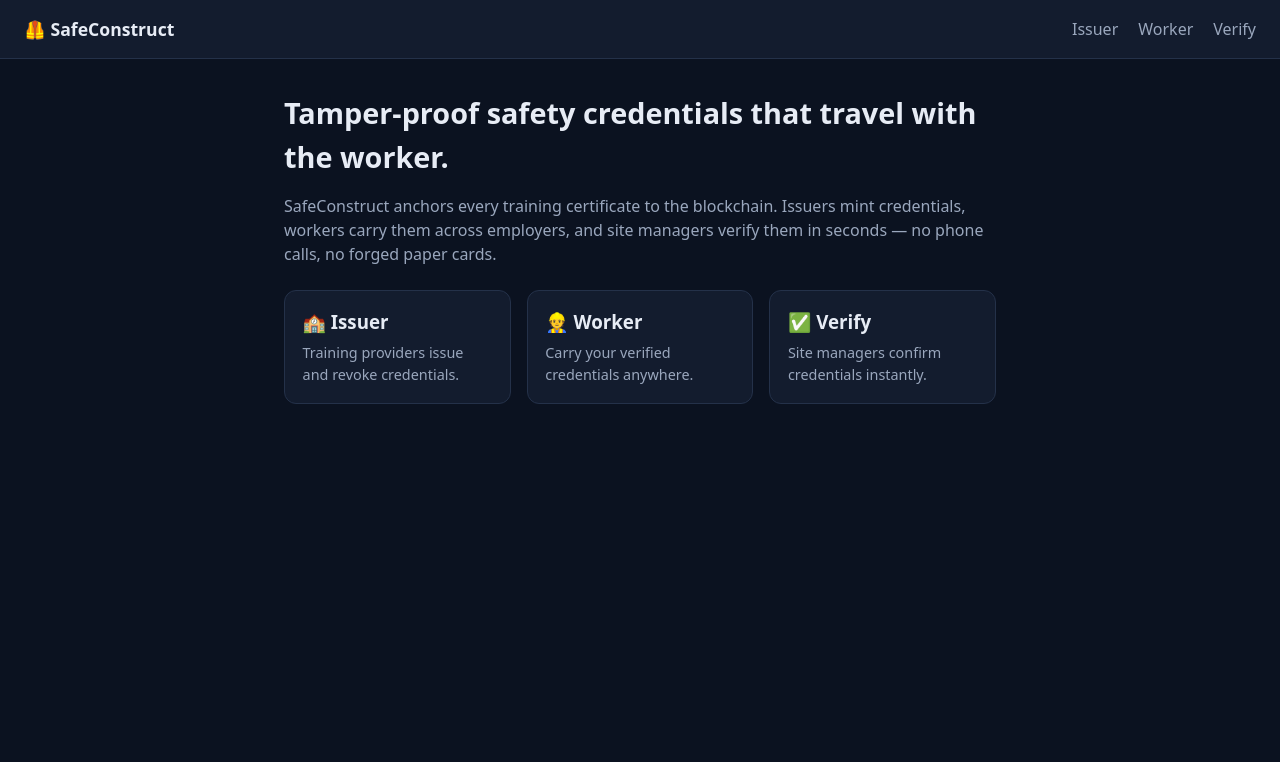
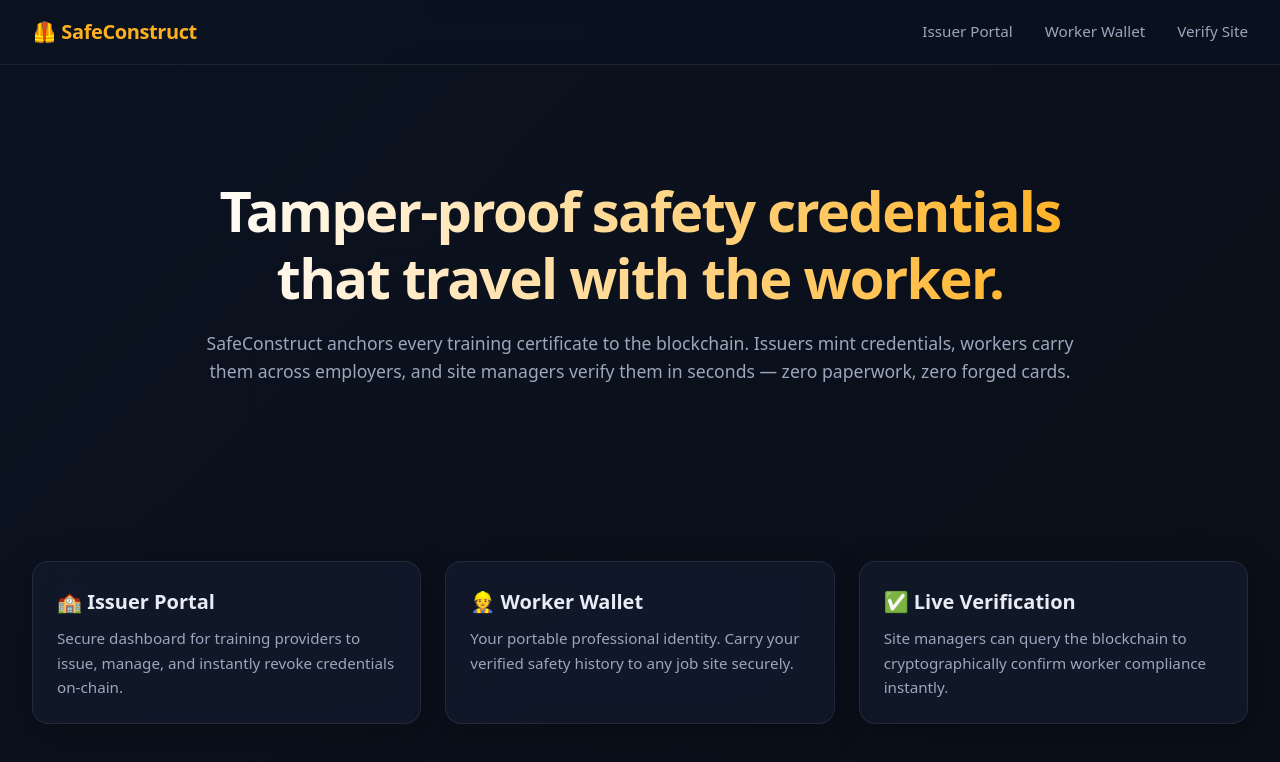
Before and after one commit to sollymolly/SafeConstruct, a Next.js app in the folder web/: page / in a window 1280 px wide. Shown: the top 762 px of the page. Built offline with nearby package versions, Linux system fonts and the light colour scheme.

Commit message:
updated ui and frontend changes

```diff
--- a/web/src/app/globals.css
+++ b/web/src/app/globals.css
@@ -1,123 +1,194 @@
 :root {
-  --bg: #0b1220;
-  --panel: #131c2e;
-  --panel-2: #1b2740;
+  --bg-gradient: linear-gradient(135deg, #0b1220 0%, #0a0f18 100%);
+  --panel: rgba(19, 28, 46, 0.7);
+  --panel-2: rgba(27, 39, 64, 0.8);
   --text: #e7ecf5;
+  --text-dark: #1a1300;
   --muted: #9aa7bd;
   --brand: #ffb020;
-  --ok: #1fae5a;
-  --warn: #d98a00;
-  --bad: #e0455e;
-  --border: #243149;
+  --brand-hover: #ffc459;
+  --ok: #22c55e;
+  --warn: #f59e0b;
+  --bad: #ef4444;
+  --border: rgba(255, 255, 255, 0.08);
+  --shadow: 0 8px 32px rgba(0, 0, 0, 0.3);
 }
 
 * {
   box-sizing: border-box;
 }
-html,
-body {
+
+html, body {
   margin: 0;
   padding: 0;
+  height: 100%;
 }
+
 body {
-  background: var(--bg);
+  background: var(--bg-gradient);
+  background-attachment: fixed;
   color: var(--text);
-  font-family: system-ui, -apple-system, "Segoe UI", Roboto, sans-serif;
-  line-height: 1.5;
+  font-family: system-ui, -apple-system, "Segoe UI", Roboto, Helvetica, sans-serif;
+  line-height: 1.6;
 }
+
 a {
   color: inherit;
   text-decoration: none;
+  transition: color 0.2s ease;
 }
 
 .nav {
   display: flex;
   align-items: center;
   justify-content: space-between;
-  padding: 1rem 1.5rem;
+  padding: 1rem 2rem;
   border-bottom: 1px solid var(--border);
-  background: var(--panel);
+  background: rgba(11, 18, 32, 0.8);
+  backdrop-filter: blur(12px);
+  position: sticky;
+  top: 0;
+  z-index: 50;
 }
+
+.nav-container {
+  display: flex;
+  align-items: center;
+  justify-content: space-between;
+  width: 100%;
+  max-width: 1440px;
+  margin: 0 auto;
+}
+
 .nav .brand {
-  font-weight: 700;
-  font-size: 1.1rem;
+  font-weight: 800;
+  font-size: 1.25rem;
+  letter-spacing: -0.02em;
+  color: var(--brand);
 }
+
 .nav nav a {
-  margin-left: 1.25rem;
+  margin-left: 2rem;
   color: var(--muted);
+  font-weight: 500;
+  font-size: 0.95rem;
 }
+
 .nav nav a:hover {
-  color: var(--text);
+  color: var(--brand);
 }
 
 .container {
-  max-width: 760px;
+  max-width: 1440px;
   margin: 0 auto;
-  padding: 2rem 1.5rem;
+  padding: 3rem 2rem;
 }
+
+.hero {
+  text-align: center;
+  padding: 4rem 0 6rem;
+  max-width: 900px;
+  margin: 0 auto;
+}
+
 h1 {
-  font-size: 1.8rem;
-  margin: 0 0 0.5rem;
+  font-size: 2.5rem;
+  margin: 0 0 1rem;
+  line-height: 1.2;
+  letter-spacing: -0.03em;
 }
+
+.hero h1 {
+  font-size: 3.5rem;
+  background: linear-gradient(to right, #fff, var(--brand));
+  -webkit-background-clip: text;
+  -webkit-text-fill-color: transparent;
+}
+
 h2 {
-  margin-top: 2rem;
-  font-size: 1.2rem;
+  margin: 0 0 1.5rem 0;
+  font-size: 1.5rem;
+  font-weight: 600;
 }
+
 .lead {
   color: var(--muted);
-  margin-bottom: 1.5rem;
+  font-size: 1.1rem;
+  margin-bottom: 2rem;
 }
+
 small {
   color: var(--muted);
 }
 
+.dashboard-layout {
+  display: grid;
+  grid-template-columns: 380px 1fr;
+  gap: 3rem;
+  align-items: start;
+}
+
+.auth-container {
+  max-width: 460px;
+  margin: 4rem auto;
+  text-align: center;
+}
+
 .cards {
   display: grid;
-  grid-template-columns: repeat(3, 1fr);
-  gap: 1rem;
-  margin-top: 1.5rem;
+  grid-template-columns: repeat(auto-fit, minmax(300px, 1fr));
+  gap: 1.5rem;
+  margin-top: 3rem;
 }
+
 .card {
   background: var(--panel);
   border: 1px solid var(--border);
-  border-radius: 12px;
-  padding: 1.1rem;
+  border-radius: 16px;
+  padding: 1.5rem;
+  backdrop-filter: blur(10px);
+  box-shadow: var(--shadow);
+  transition: transform 0.2s ease, border-color 0.2s ease;
 }
+
 .cards .card:hover {
   border-color: var(--brand);
+  transform: translateY(-4px);
 }
+
 .card h3 {
-  margin: 0 0 0.35rem;
+  margin: 0 0 0.5rem;
+  font-size: 1.25rem;
 }
+
 .card p {
   color: var(--muted);
   margin: 0;
-  font-size: 0.9rem;
+  font-size: 0.95rem;
 }
 
 .form {
   display: flex;
   flex-direction: column;
-  gap: 0.9rem;
-  max-width: 460px;
+  gap: 1.2rem;
+  text-align: left;
 }
+
 .form label {
   display: flex;
   flex-direction: column;
-  gap: 0.3rem;
-  font-size: 0.85rem;
-  color: var(--muted);
+  gap: 0.4rem;
+  font-size: 0.9rem;
+  color: var(--text);
+  font-weight: 500;
 }
-.form .row {
-  display: flex;
-  flex-direction: row;
-  gap: 0.9rem;
-}
+
 .row {
   display: flex;
   gap: 1rem;
   align-items: center;
 }
+
 .row.between {
   justify-content: space-between;
 }
@@ -126,34 +197,56 @@ input {
   background: var(--panel-2);
   border: 1px solid var(--border);
   color: var(--text);
-  padding: 0.6rem 0.7rem;
-  border-radius: 8px;
-  font-size: 0.95rem;
+  padding: 0.8rem 1rem;
+  border-radius: 10px;
+  font-size: 1rem;
   width: 100%;
+  transition: all 0.2s ease;
 }
+
 input:focus {
-  outline: 2px solid var(--brand);
+  outline: none;
   border-color: var(--brand);
+  box-shadow: 0 0 0 3px rgba(255, 176, 32, 0.2);
 }
 
 button {
   background: var(--brand);
-  color: #1a1300;
-  border: 0;
-  padding: 0.6rem 1rem;
-  border-radius: 8px;
-  font-weight: 600;
+  color: var(--text-dark);
+  border: none;
+  padding: 0.8rem 1.2rem;
+  border-radius: 10px;
+  font-weight: 700;
   cursor: pointer;
-  font-size: 0.95rem;
+  font-size: 1rem;
+  transition: background-color 0.2s ease, transform 0.1s ease;
+  display: flex;
+  justify-content: center;
+  align-items: center;
+  gap: 0.5rem;
 }
+
+button:hover:not(:disabled) {
+  background: var(--brand-hover);
+}
+
+button:active:not(:disabled) {
+  transform: scale(0.98);
+}
+
 button:disabled {
-  opacity: 0.6;
-  cursor: default;
+  opacity: 0.7;
+  cursor: not-allowed;
 }
+
 button.ghost {
   background: transparent;
   color: var(--bad);
   border: 1px solid var(--bad);
+}
+
+button.ghost:hover:not(:disabled) {
+  background: rgba(239, 68, 68, 0.1);
 }
 
 .list {
@@ -161,43 +254,93 @@ button.ghost {
   padding: 0;
   display: flex;
   flex-direction: column;
-  gap: 0.7rem;
+  gap: 1rem;
+  margin: 0;
+}
+
+.list-item-content {
+  display: flex;
+  flex-direction: column;
+  gap: 0.25rem;
 }
 
 .badge {
-  padding: 0.3rem 0.6rem;
+  padding: 0.4rem 0.8rem;
   border-radius: 999px;
   font-size: 0.75rem;
-  font-weight: 700;
-  letter-spacing: 0.03em;
-  background: var(--panel-2);
+  font-weight: 800;
+  letter-spacing: 0.05em;
+  text-transform: uppercase;
   white-space: nowrap;
 }
-.badge.ok {
-  background: rgba(31, 174, 90, 0.15);
-  color: var(--ok);
-}
-.badge.warn {
-  background: rgba(217, 138, 0, 0.15);
-  color: var(--warn);
-}
-.badge.bad {
-  background: rgba(224, 69, 94, 0.15);
-  color: var(--bad);
-}
+
+.badge.ok { background: rgba(34, 197, 94, 0.15); color: var(--ok); border: 1px solid rgba(34, 197, 94, 0.3); }
+.badge.warn { background: rgba(245, 158, 11, 0.15); color: var(--warn); border: 1px solid rgba(245, 158, 11, 0.3); }
+.badge.bad { background: rgba(239, 68, 68, 0.15); color: var(--bad); border: 1px solid rgba(239, 68, 68, 0.3); }
 
 .who {
   color: var(--muted);
-  font-size: 0.85rem;
-  font-weight: 400;
+  font-size: 0.9rem;
+  font-weight: 500;
+  background: var(--panel-2);
+  padding: 0.4rem 0.8rem;
+  border-radius: 8px;
+  display: inline-block;
 }
+
 .msg {
-  color: var(--brand);
-  font-size: 0.9rem;
+  color: var(--ok);
+  font-size: 0.95rem;
+  font-weight: 500;
+  text-align: center;
+  padding: 1rem;
+  background: rgba(34, 197, 94, 0.1);
+  border-radius: 8px;
+  border: 1px solid rgba(34, 197, 94, 0.2);
+}
+
+.msg.error {
+  color: var(--bad);
+  background: rgba(239, 68, 68, 0.1);
+  border-color: rgba(239, 68, 68, 0.2);
+}
+
+.spinner {
+  width: 20px;
+  height: 20px;
+  border: 3px solid rgba(0,0,0,0.1);
+  border-radius: 50%;
+  border-top-color: var(--text-dark);
+  animation: spin 1s ease-in-out infinite;
+}
+
+@keyframes spin {
+  to { transform: rotate(360deg); }
+}
+
+.empty-state {
+  text-align: center;
+  padding: 4rem 2rem;
+  background: var(--panel);
+  border-radius: 16px;
+  border: 1px dashed var(--border);
+  color: var(--muted);
+}
+
+.search-header {
+  max-width: 700px;
+  margin: 0 auto 3rem;
+  text-align: center;
+}
+
+@media (max-width: 900px) {
+  .dashboard-layout {
+    grid-template-columns: 1fr;
+  }
 }
 
 @media (max-width: 640px) {
-  .cards {
-    grid-template-columns: 1fr;
-  }
+  .nav-container { flex-direction: column; gap: 1rem; }
+  .nav nav a { margin-left: 1rem; margin-right: 1rem; }
+  .row.between { flex-direction: column; align-items: flex-start; gap: 1rem; }
 }
--- a/web/src/app/layout.tsx
+++ b/web/src/app/layout.tsx
@@ -3,8 +3,8 @@ import Link from "next/link";
 import type { ReactNode } from "react";
 
 export const metadata = {
-  title: "SafeConstruct",
-  description: "Portable, blockchain-based safety credentials for construction workers.",
+  title: "SafeConstruct | Enterprise Safety Credentials",
+  description: "Portable, blockchain-verified safety credentials for modern construction sites.",
 };
 
 export default function RootLayout({ children }: { children: ReactNode }) {
@@ -12,14 +12,16 @@ export default function RootLayout({ children }: { children: ReactNode }) {
     <html lang="en">
       <body>
         <header className="nav">
-          <Link href="/" className="brand">
-            🦺 SafeConstruct
-          </Link>
-          <nav>
-            <Link href="/issuer">Issuer</Link>
-            <Link href="/worker">Worker</Link>
-            <Link href="/verify">Verify</Link>
-          </nav>
+          <div className="nav-container">
+            <Link href="/" className="brand">
+              🦺 SafeConstruct
+            </Link>
+            <nav>
+              <Link href="/issuer">Issuer Portal</Link>
+              <Link href="/worker">Worker Wallet</Link>
+              <Link href="/verify">Verify Site</Link>
+            </nav>
+          </div>
         </header>
         <main className="container">{children}</main>
       </body>
--- a/web/src/app/page.tsx
+++ b/web/src/app/page.tsx
@@ -3,24 +3,26 @@ import Link from "next/link";
 export default function Home() {
   return (
     <section>
-      <h1>Tamper-proof safety credentials that travel with the worker.</h1>
-      <p className="lead">
-        SafeConstruct anchors every training certificate to the blockchain. Issuers mint
-        credentials, workers carry them across employers, and site managers verify them in
-        seconds — no phone calls, no forged paper cards.
-      </p>
+      <div className="hero">
+        <h1>Tamper-proof safety credentials that travel with the worker.</h1>
+        <p className="lead">
+          SafeConstruct anchors every training certificate to the blockchain. Issuers mint
+          credentials, workers carry them across employers, and site managers verify them in
+          seconds — zero paperwork, zero forged cards.
+        </p>
+      </div>
       <div className="cards">
         <Link href="/issuer" className="card">
-          <h3>🏫 Issuer</h3>
-          <p>Training providers issue and revoke credentials.</p>
+          <h3>🏫 Issuer Portal</h3>
+          <p>Secure dashboard for training providers to issue, manage, and instantly revoke credentials on-chain.</p>
         </Link>
         <Link href="/worker" className="card">
-          <h3>👷 Worker</h3>
-          <p>Carry your verified credentials anywhere.</p>
+          <h3>👷 Worker Wallet</h3>
+          <p>Your portable professional identity. Carry your verified safety history to any job site securely.</p>
         </Link>
         <Link href="/verify" className="card">
-          <h3>✅ Verify</h3>
-          <p>Site managers confirm credentials instantly.</p>
+          <h3>✅ Live Verification</h3>
+          <p>Site managers can query the blockchain to cryptographically confirm worker compliance instantly.</p>
         </Link>
       </div>
     </section>
```
Also changed, not shown: web/src/app/issuer/page.tsx (+60 -37 lines), web/src/app/verify/page.tsx (+52 -26 lines), web/src/app/worker/page.tsx (+46 -20 lines), 1 other file (tests, documents, lock files or other folders).
